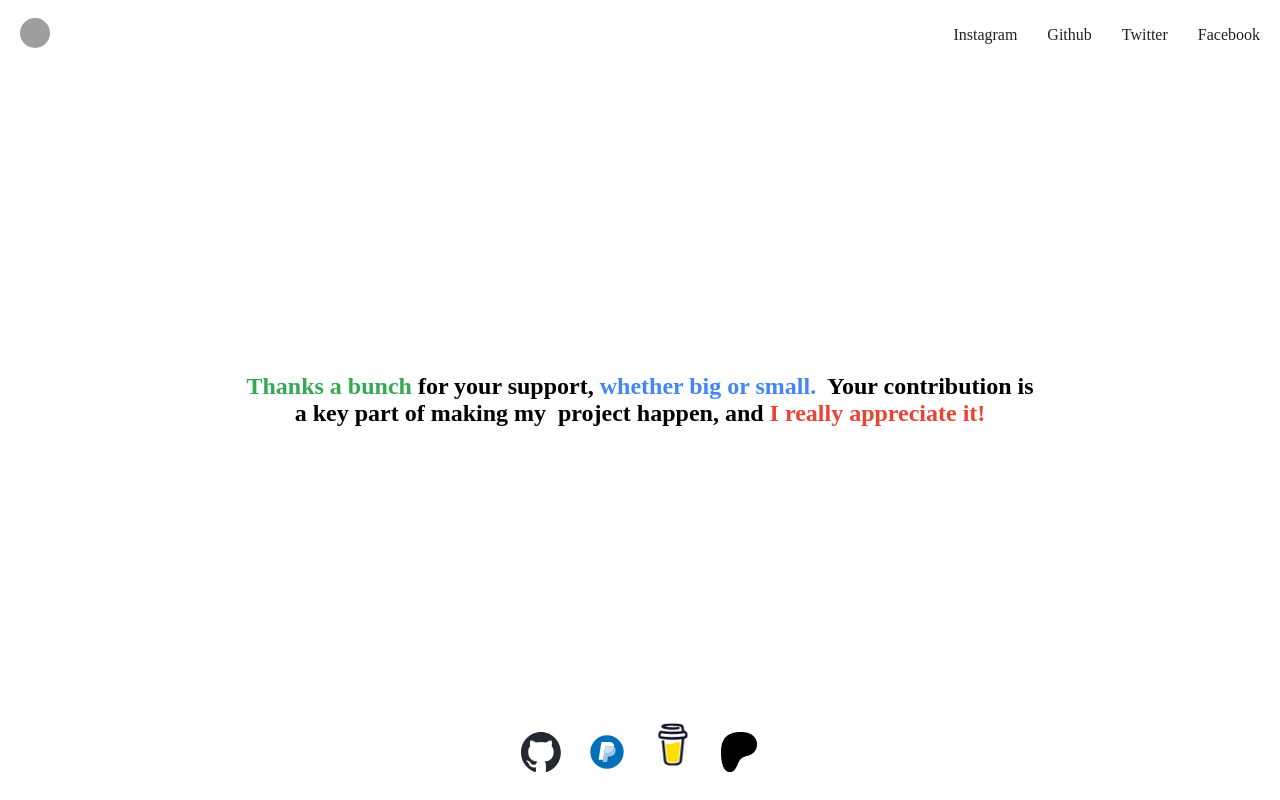
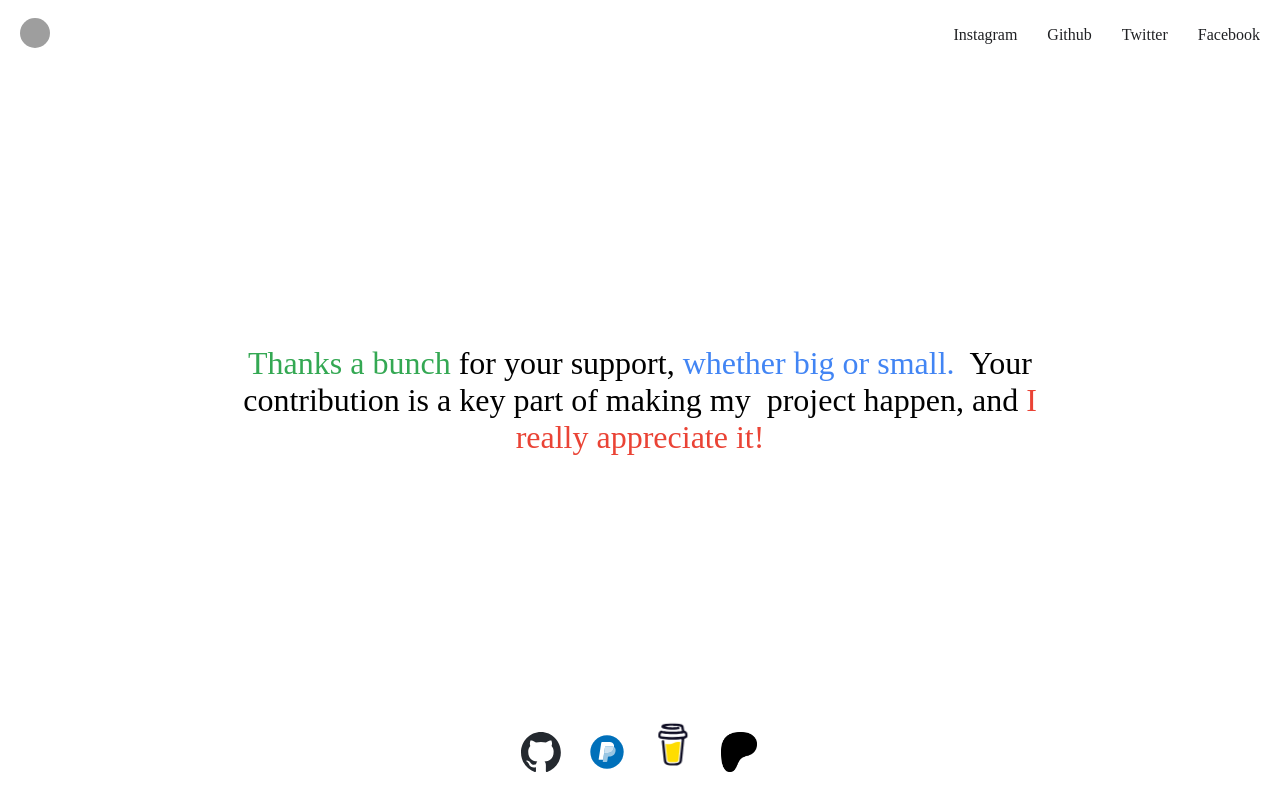
Before and after one commit to srilakshmikanthanp/donate, a React (Create React App) app: page / in a window 1280 px wide. Built offline with nearby package versions, Linux system fonts and the light colour scheme; grey boxes are pictures that could not be loaded.

Commit message:
Refactor Note component styling

```diff
--- a/src/components/Note.tsx
+++ b/src/components/Note.tsx
@@ -16,6 +16,13 @@ const Container = styled.div`
   display: flex;
   max-width: 800px;
   padding: 20px;
+`;
+
+/**
+ * Content
+ */
+const Content = styled.a`
+  font-size: max(2.5vw, 2.5vh);
 `;
 
 /**
@@ -46,13 +53,13 @@ const Red = styled.span`
 const Note = forwardRef<HTMLDivElement, React.HTMLAttributes<HTMLDivElement>>((props, ref) => {
   return (
     <Container {...props} ref={ref}>
-      <h2>
+      <Content>
         <Green>Thanks a bunch</Green> for your support,&nbsp;
         <Blue>whether big or small.</Blue>&nbsp;
         Your contribution is a key part of making my&nbsp;
         project happen, and&nbsp;
         <Red>I really appreciate it!</Red>
-      </h2>
+      </Content>
     </Container>
   );
 });
```
